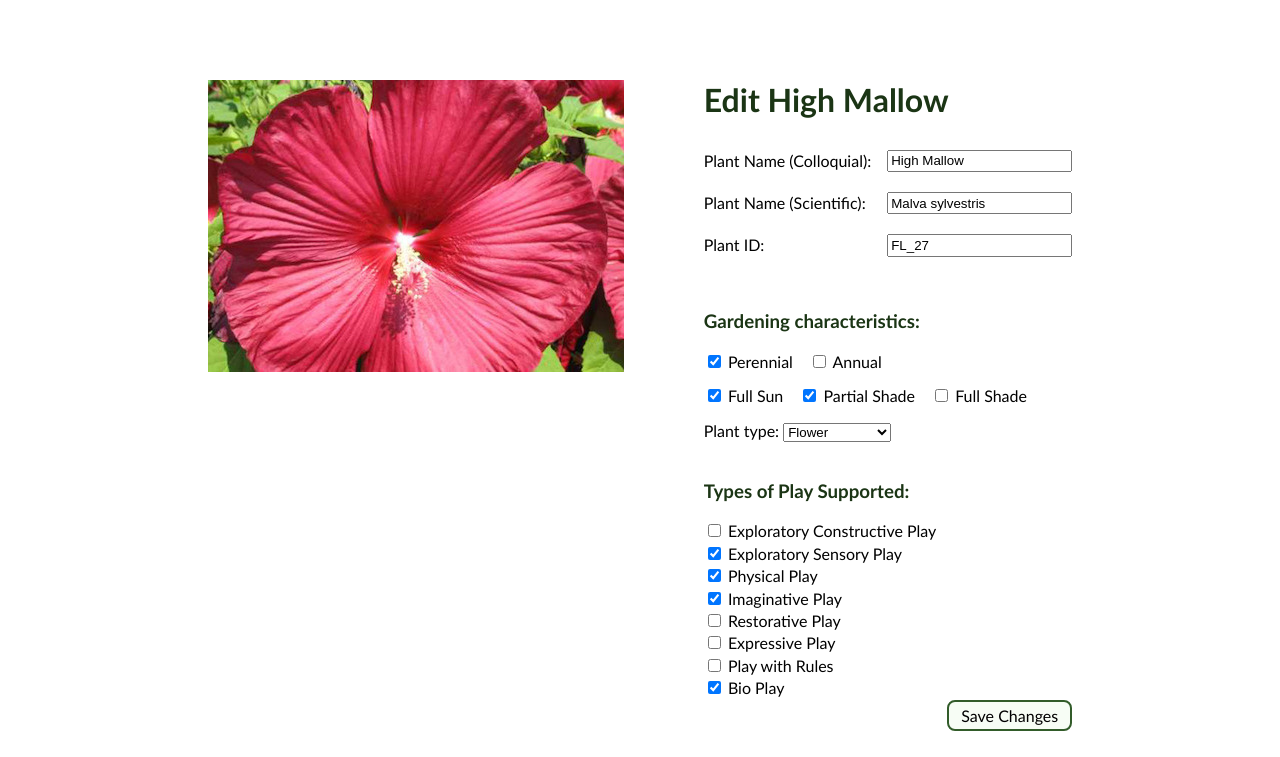
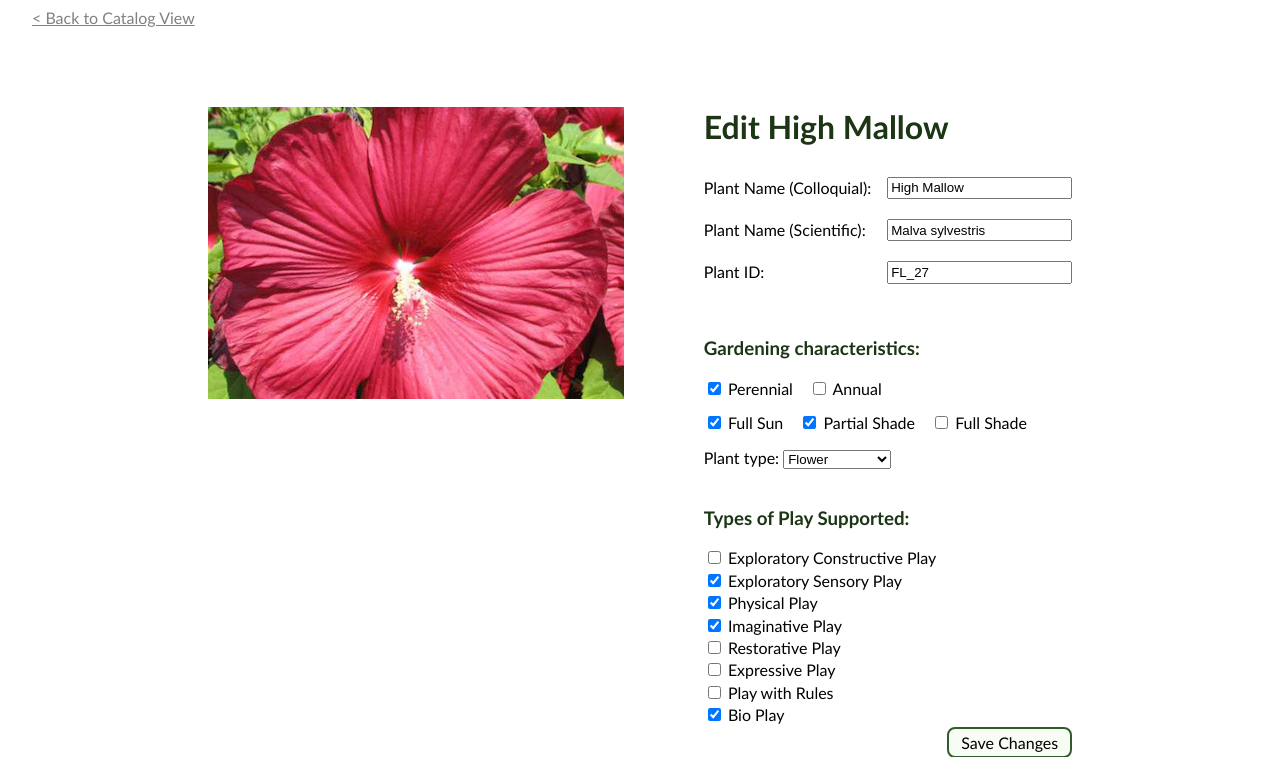
Before and after one commit to tammyzhang-1/playful-plants, a PHP site: template pages/detail-admin.php in a window 1280 px wide. Shown: the part 104-861 px from the top of the page. Before the commit the page ends 835 px from the top, so only its background shows below. Run offline with PHP 8.4, Linux system fonts and the light colour scheme; the template is opened without the code that fills it, so the values that code supplies are empty.

Commit message:
implement minor revisions

```diff
--- a/pages/detail-admin.php
+++ b/pages/detail-admin.php
@@ -20,6 +20,10 @@
     <h1>Playful Plants</h1>
     <button type="button"><a href="/">Log out</a></button>
   </header>
+  <div class="breadcrumb">
+    <a href="/admin">< Back to Catalog View</a>
+  </div>
+
   <main>
   <div class="detail-page">
     <div class="detail-photo">
--- a/pages/detail.php
+++ b/pages/detail.php
@@ -19,6 +19,9 @@
     <h1>Playful Plants</h1>
     <button type="button"><a href="/detail-admin">Log in</a></button>
   </header>
+  <div class="breadcrumb">
+    <a href="/">< Back to Home</a>
+  </div>
 
   <main>
   <div class="detail-page">
--- a/public/styles/site.css
+++ b/public/styles/site.css
@@ -44,6 +44,15 @@ h2, h3 {
     background-color: #f5f5f5;
     border-radius: 0.75em;
     height: 100%;
+}
+
+.breadcrumb {
+    margin-left: 2em;
+    margin-top: 0.5em;
+}
+
+.breadcrumb a {
+    color: gray;
 }
 
 form {
```
